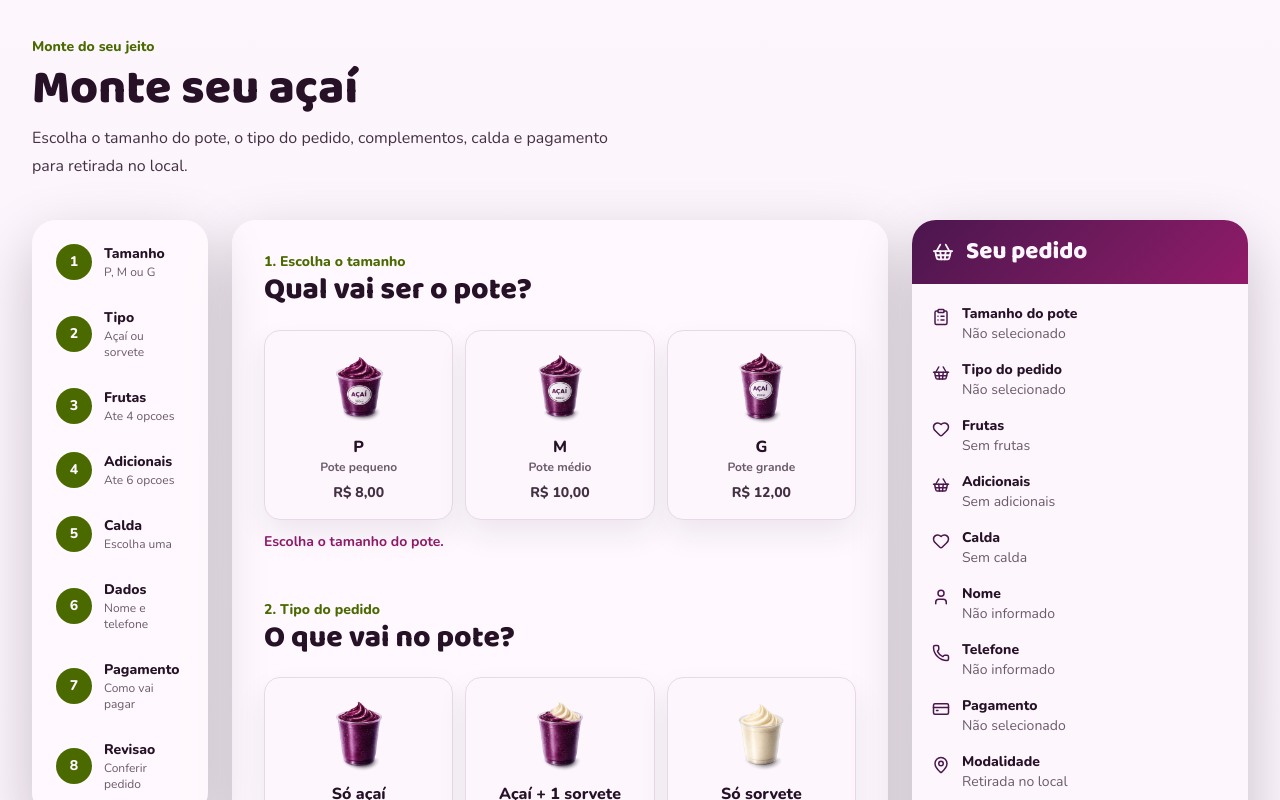
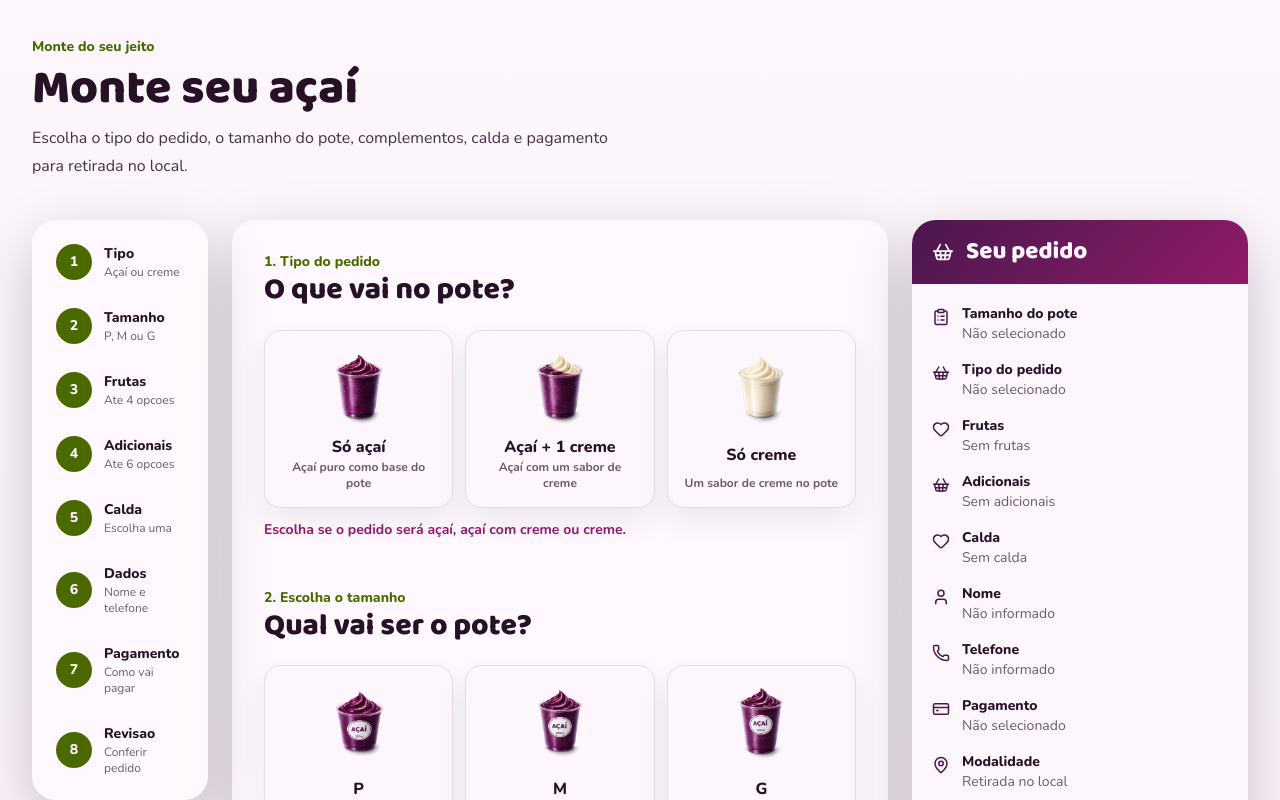
Before and after one commit to danilo-humberto/project-acai, a React (Vite) app: page / in a window 1280 px wide. Shown: the part 820-1620 px from the top of the page. Built offline with nearby package versions, Linux system fonts and the light colour scheme.

Commit message:
Refactor order types and descriptions to replace "sorvete" with "creme" throughout the application, including updates to the README, component descriptions, and order validation messages.

```diff
--- a/src/components/landing/BuilderSection.tsx
+++ b/src/components/landing/BuilderSection.tsx
@@ -43,7 +43,7 @@ export function BuilderSection({ builder }: BuilderSectionProps) {
         <SectionTitle
           eyebrow="Monte do seu jeito"
           title="Monte seu açaí"
-          description="Escolha o tamanho do pote, o tipo do pedido, complementos, calda e pagamento para retirada no local."
+          description="Escolha o tipo do pedido, o tamanho do pote, complementos, calda e pagamento para retirada no local."
         />
 
         <div
@@ -76,19 +76,20 @@ export function BuilderSection({ builder }: BuilderSectionProps) {
           </aside>
 
           <main className="builder-main-panel min-w-0 space-y-12 overflow-x-hidden rounded-3xl p-4 text-(--ink-900) panel-shadow sm:p-6 lg:p-8">
-            <SizeSelector
-              sizes={sizes}
-              selectedSizeId={builder.order.sizeId}
-              fieldErrors={builder.validation.fieldErrors}
-              stepNumber={getStepNumber("size")}
-              onSelect={builder.setSize}
-            />
             <OrderTypeSelector
               orderTypes={orderTypes}
               selectedOrderTypeId={builder.order.orderTypeId}
               fieldErrors={builder.validation.fieldErrors}
               stepNumber={getStepNumber("order-type")}
               onSelect={builder.setOrderType}
+            />
+            <SizeSelector
+              sizes={sizes}
+              selectedSizeId={builder.order.sizeId}
+              selectedOrderTypeId={builder.order.orderTypeId}
+              fieldErrors={builder.validation.fieldErrors}
+              stepNumber={getStepNumber("size")}
+              onSelect={builder.setSize}
             />
             {builder.shouldChooseIceCreamFlavor && (
               <IceCreamFlavorSelector
--- a/src/components/order/IceCreamFlavorSelector.tsx
+++ b/src/components/order/IceCreamFlavorSelector.tsx
@@ -21,7 +21,7 @@ export function IceCreamFlavorSelector({
     <section id="builder-icecream-flavor" className="scroll-mt-28">
       <div className="mb-5">
         <p className="text-sm font-extrabold text-[var(--leaf-700)]">
-          {stepNumber}. Sabor do sorvete
+          {stepNumber}. Sabor do creme
         </p>
         <h3 className="break-words font-display text-3xl font-extrabold leading-tight text-[var(--ink-900)]">
           Escolha 1 sabor
--- a/src/components/order/OrderSummary.tsx
+++ b/src/components/order/OrderSummary.tsx
@@ -69,7 +69,7 @@ export function OrderSummary({ builder }: OrderSummaryProps) {
         <SummaryLine
           label="Tamanho do pote"
           value={selectedSize?.name ?? 'Não selecionado'}
-          price={selectedSize?.price}
+          price={selectedSize && order.orderTypeId ? total : undefined}
           icon={<ClipboardList size={18} />}
         />
         <SummaryLine
@@ -79,7 +79,7 @@ export function OrderSummary({ builder }: OrderSummaryProps) {
         />
         {shouldChooseIceCreamFlavor && (
           <SummaryLine
-            label="Sabor do sorvete"
+            label="Sabor do creme"
             value={selectedIceCreamFlavor?.name ?? 'Não selecionado'}
             icon={<Snowflake size={18} />}
           />
--- a/src/components/order/SizeSelector.tsx
+++ b/src/components/order/SizeSelector.tsx
@@ -1,15 +1,24 @@
-import type { OrderValidation, SizeOption } from '../../types/order'
+import { getSizePrice } from '../../data/sizes'
+import type { OrderTypeId, OrderValidation, SizeOption } from '../../types/order'
 import { OptionCard } from '../ui/OptionCard'
 
 type SizeSelectorProps = {
   sizes: SizeOption[]
   selectedSizeId: string
+  selectedOrderTypeId: OrderTypeId | ''
   fieldErrors: OrderValidation['fieldErrors']
   stepNumber: number
   onSelect: (sizeId: string) => void
 }
 
-export function SizeSelector({ sizes, selectedSizeId, fieldErrors, stepNumber, onSelect }: SizeSelectorProps) {
+export function SizeSelector({
+  sizes,
+  selectedSizeId,
+  selectedOrderTypeId,
+  fieldErrors,
+  stepNumber,
+  onSelect,
+}: SizeSelectorProps) {
   return (
     <section id="builder-size" className="scroll-mt-28">
       <div className="mb-5">
@@ -22,7 +31,7 @@ export function SizeSelector({ sizes, selectedSizeId, fieldErrors, stepNumber, o
             key={size.id}
             title={size.name}
             description={size.description}
-            price={size.price}
+            price={selectedOrderTypeId ? getSizePrice(size, selectedOrderTypeId) : undefined}
             image={size.image}
             selected={size.id === selectedSizeId}
             onClick={() => onSelect(size.id)}
--- a/src/data/orderSteps.ts
+++ b/src/data/orderSteps.ts
@@ -1,20 +1,20 @@
 import type { OrderStep } from '../types/order'
 
 export const orderSteps: OrderStep[] = [
+  {
+    id: 'order-type',
+    title: 'Tipo',
+    description: 'Açaí ou creme',
+  },
   {
     id: 'size',
     title: 'Tamanho',
     description: 'P, M ou G',
   },
   {
-    id: 'order-type',
-    title: 'Tipo',
-    description: 'Açaí ou sorvete',
-  },
-  {
     id: 'icecream-flavor',
     title: 'Sabor',
-    description: 'Se tiver sorvete',
+    description: 'Se tiver creme',
   },
   {
     id: 'fruits',
--- a/src/data/orderTypes.ts
+++ b/src/data/orderTypes.ts
@@ -12,14 +12,14 @@ export const orderTypes: OrderTypeOption[] = [
   },
   {
     id: 'acai-icecream',
-    name: 'Açaí + 1 sorvete',
-    description: 'Açaí com um sabor de sorvete',
+    name: 'Açaí + 1 creme',
+    description: 'Açaí com um sabor de creme',
     image: orderAcaiIceCreamImage,
   },
   {
     id: 'icecream',
-    name: 'Só sorvete',
-    description: 'Um sabor de sorvete no pote',
+    name: 'Só creme',
+    description: 'Um sabor de creme no pote',
     image: orderIceCreamImage,
   },
 ]
--- a/src/data/sizes.ts
+++ b/src/data/sizes.ts
@@ -1,7 +1,7 @@
 import product300Image from '../assets/images/product-300.png'
 import product500Image from '../assets/images/product-500.png'
 import product700Image from '../assets/images/product-700.png'
-import type { SizeOption } from '../types/order'
+import type { OrderTypeId, SizeOption } from '../types/order'
 
 export const sizes: SizeOption[] = [
   {
@@ -10,6 +10,7 @@ export const sizes: SizeOption[] = [
     volume: 'P',
     description: 'Pote pequeno',
     price: 8,
+    creamPrice: 9,
     image: product300Image,
   },
   {
@@ -18,6 +19,7 @@ export const sizes: SizeOption[] = [
     volume: 'M',
     description: 'Pote médio',
     price: 10,
+    creamPrice: 11,
     image: product500Image,
   },
   {
@@ -25,7 +27,16 @@ export const sizes: SizeOption[] = [
     name: 'G',
     volume: 'G',
     description: 'Pote grande',
-    price: 12,
+    price: 13,
+    creamPrice: 14,
     image: product700Image,
   },
 ]
+
+export function getSizePrice(size: SizeOption, orderTypeId: OrderTypeId | '') {
+  if (!orderTypeId) {
+    return 0
+  }
+
+  return orderTypeId === 'acai' ? size.price : size.creamPrice
+}
--- a/src/types/order.ts
+++ b/src/types/order.ts
@@ -8,6 +8,7 @@ export type PricedOption = {
 
 export type SizeOption = PricedOption & {
   volume: string
+  creamPrice: number
 }
 
 export type OrderTypeId = 'acai' | 'acai-icecream' | 'icecream'
--- a/src/utils/buildWhatsAppMessage.ts
+++ b/src/utils/buildWhatsAppMessage.ts
@@ -43,7 +43,7 @@ export function buildWhatsAppMessage(order: OrderDraft, store: StoreConfig) {
     `Tamanho do pote: ${selectedSize?.name ?? 'Não informado'}`,
     `Tipo do pedido: ${selectedOrderType?.name ?? 'Não informado'}`,
     orderTypeNeedsIceCreamFlavor(order.orderTypeId)
-      ? `Sabor do sorvete: ${selectedIceCreamFlavor?.name ?? 'Não informado'}`
+      ? `Sabor do creme: ${selectedIceCreamFlavor?.name ?? 'Não informado'}`
       : '',
     '',
     'Frutas:',
--- a/src/utils/calculateOrderTotal.ts
+++ b/src/utils/calculateOrderTotal.ts
@@ -1,8 +1,8 @@
-import { sizes } from '../data/sizes'
+import { getSizePrice, sizes } from '../data/sizes'
 import type { OrderDraft } from '../types/order'
 
 export function calculateOrderTotal(order: OrderDraft) {
   const selectedSize = sizes.find((size) => size.id === order.sizeId)
 
-  return selectedSize?.price ?? 0
+  return selectedSize ? getSizePrice(selectedSize, order.orderTypeId) : 0
 }
--- a/src/utils/validateOrder.ts
+++ b/src/utils/validateOrder.ts
@@ -23,7 +23,7 @@ export function validateOrder(order: OrderDraft): OrderValidation {
   }
 
   if (!order.orderTypeId) {
-    addError(validation, 'orderTypeId', 'Escolha se o pedido será açaí, açaí com sorvete ou sorvete.')
+    addError(validation, 'orderTypeId', 'Escolha se o pedido será açaí, açaí com creme ou creme.')
   }
 
   if (
@@ -31,7 +31,7 @@ export function validateOrder(order: OrderDraft): OrderValidation {
     orderTypeNeedsIceCreamFlavor(order.orderTypeId) &&
     !order.iceCreamFlavorId
   ) {
-    addError(validation, 'iceCreamFlavorId', 'Escolha o sabor do sorvete.')
+    addError(validation, 'iceCreamFlavorId', 'Escolha o sabor do creme.')
   }
 
   if (!order.customer.name.trim()) {
```
Also changed, not shown: 1 other file (tests, documents, lock files or other folders).
